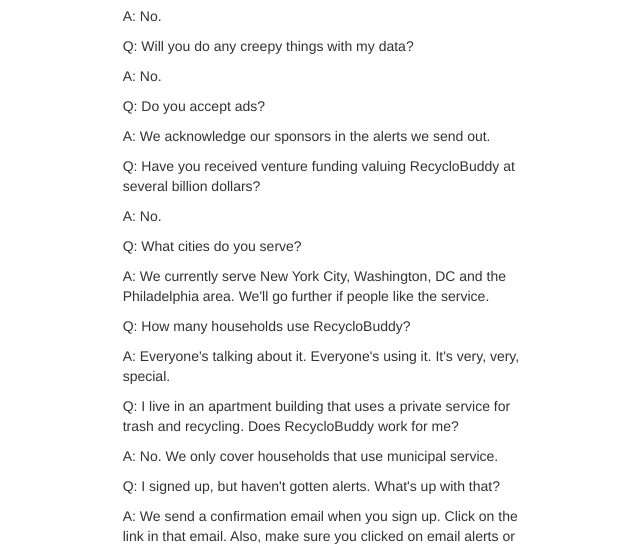
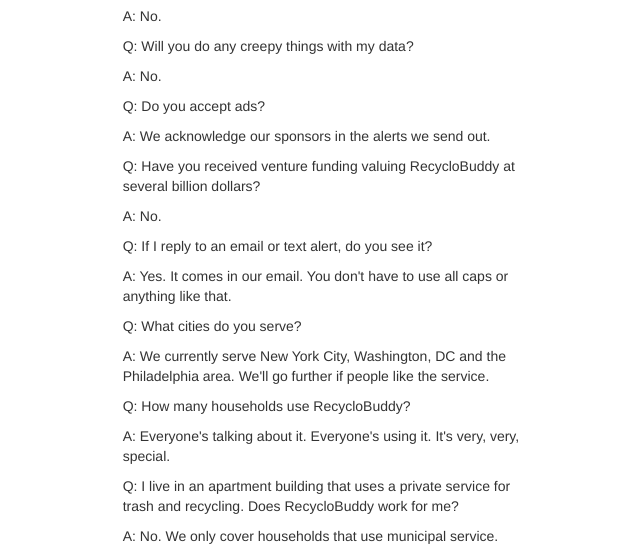
Before and after one commit to hhummel/recyclobuddy, a Django app: template app/templates/app/faq.html in a window 1280 px wide. Shown: the part 541-1087 px from the top of the page, without its empty margins (319-959 px from the left). Run offline with Django 3.2, Linux system fonts and the light colour scheme; the template is opened without the code that fills it, so the values that code supplies are empty; some libraries are stand-ins or nearby versions.

Commit message:
Replies in FAQ

```diff
--- a/app/templates/app/faq.html
+++ b/app/templates/app/faq.html
@@ -15,6 +15,8 @@
 <p>A:  We acknowledge our sponsors in the alerts we send out.</p>
 <p>Q:  Have you received venture funding valuing RecycloBuddy at several billion dollars?</p>
 <p>A:  No.</p>
+<p>Q:  If I reply to an email or text alert, do you see it?</p>
+<p>A:  Yes. It comes in our email. You don't have to use all caps or anything like that.</p>
 <p>Q:  What cities do you serve?</p>
 <p>A:  We currently serve New York City, Washington, DC and the Philadelphia area.  We'll go further if people like the service.</p>
 <p>Q:  How many households use RecycloBuddy?</p>
```
